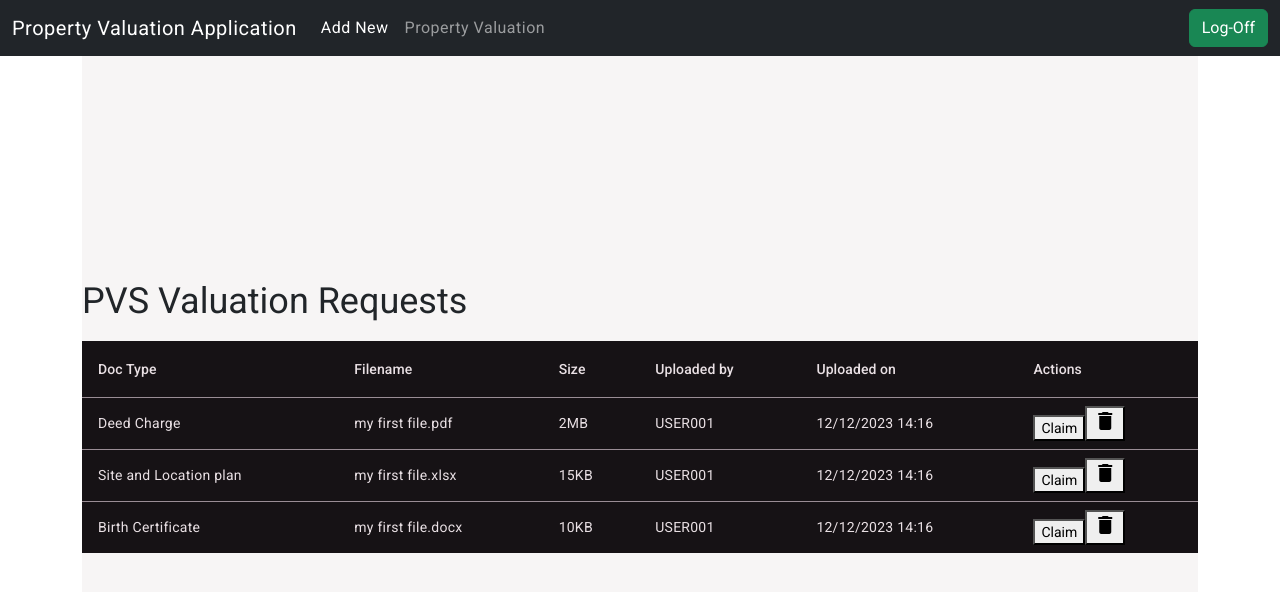
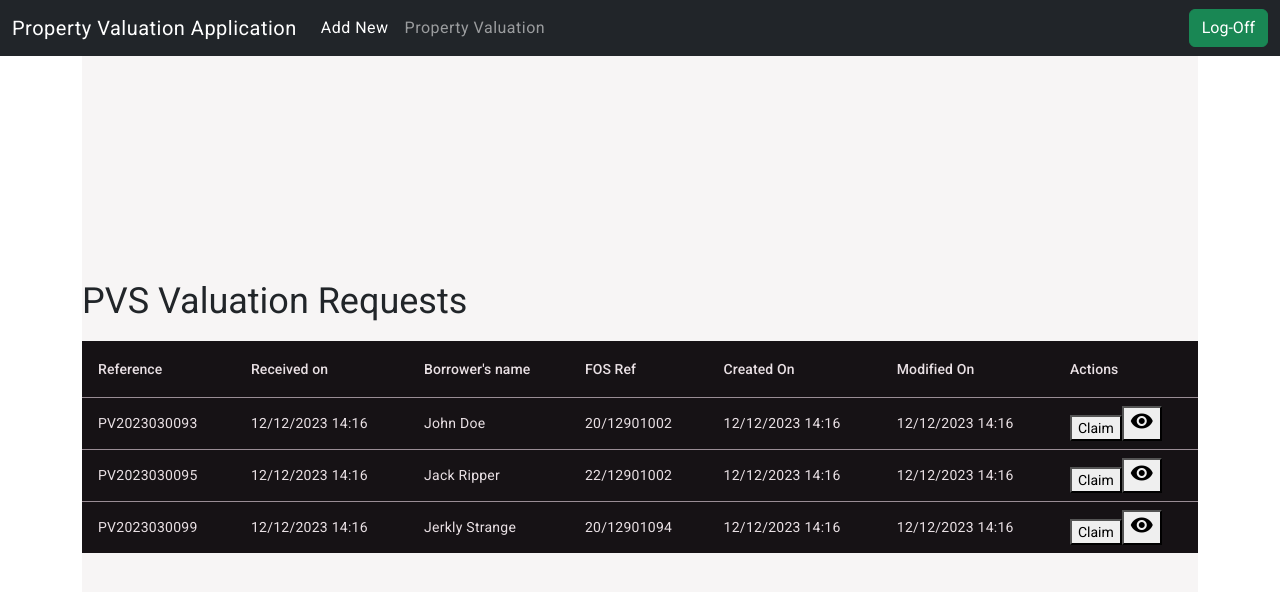
Before and after one commit to root001/propertyvaluationfe, an Angular app: page /property in a window 1280 px wide. Shown: the top 592 px of the page. Built offline with nearby package versions, Linux system fonts and the light colour scheme.

Commit message:
property view page static data

```diff
--- a/src/app/pages/property/property.component.html
+++ b/src/app/pages/property/property.component.html
@@ -2,32 +2,36 @@
     <div class="header col-md-12">
         <h3>PVS Valuation Requests</h3>
             <table mat-table [dataSource]="propertyData">
-                <ng-container matColumnDef="docType">
-                    <th mat-header-cell *matHeaderCellDef> Doc Type </th>
-                    <td mat-cell *matCellDef="let element"> {{element.docType}} </td>
+                <ng-container matColumnDef="reference">
+                    <th mat-header-cell *matHeaderCellDef> Reference </th>
+                    <td mat-cell *matCellDef="let element"> {{element.reference}} </td>
                 </ng-container>
-                <ng-container matColumnDef="filename">
-                    <th mat-header-cell *matHeaderCellDef> Filename </th>
-                    <td mat-cell *matCellDef="let element"> {{element.filename}} </td>
+                <ng-container matColumnDef="receivedOn">
+                    <th mat-header-cell *matHeaderCellDef> Received on </th>
+                    <td mat-cell *matCellDef="let element"> {{element.receivedOn}} </td>
                 </ng-container>
-                <ng-container matColumnDef="size">
-                    <th mat-header-cell *matHeaderCellDef> Size </th>
-                    <td mat-cell *matCellDef="let element"> {{element.size}} </td>
+                <ng-container matColumnDef="borrowersName">
+                    <th mat-header-cell *matHeaderCellDef> Borrower's name </th>
+                    <td mat-cell *matCellDef="let element"> {{element.borrowersName}} </td>
                 </ng-container>
-                <ng-container matColumnDef="uploadedBy">
-                    <th mat-header-cell *matHeaderCellDef> Uploaded by </th>
-                    <td mat-cell *matCellDef="let element"> {{element.uploadedBy}} </td>
+                <ng-container matColumnDef="fosRef">
+                    <th mat-header-cell *matHeaderCellDef> FOS Ref </th>
+                    <td mat-cell *matCellDef="let element"> {{element.fosRef}} </td>
                 </ng-container>
-                <ng-container matColumnDef="uploadedOn">
-                    <th mat-header-cell *matHeaderCellDef> Uploaded on </th>
-                    <td mat-cell *matCellDef="let element"> {{element.uploadedOn}} </td>
+                <ng-container matColumnDef="createdOn">
+                    <th mat-header-cell *matHeaderCellDef> Created On </th>
+                    <td mat-cell *matCellDef="let element"> {{element.createdOn}} </td>
+                </ng-container>
+                <ng-container matColumnDef="modifiedOn">
+                    <th mat-header-cell *matHeaderCellDef> Modified On </th>
+                    <td mat-cell *matCellDef="let element"> {{element.modifiedOn}} </td>
                 </ng-container>
                 <ng-container matColumnDef="actions">
                     <th mat-header-cell *matHeaderCellDef> Actions </th>
                     <td mat-cell *matCellDef="let element">
                         <button type="button" (click)="onClaim(element)">Claim</button>
                         <button mat-icon-button (click)="onView(element)">
-                            <mat-icon>delete</mat-icon>
+                            <mat-icon>visibility</mat-icon>
                         </button>
                     </td>
                 </ng-container>
--- a/src/app/pages/property/property.component.ts
+++ b/src/app/pages/property/property.component.ts
@@ -18,12 +18,12 @@ throw new Error('Method not implemented.');
 }
 
   propertyData = [
-    { docType: 'Deed Charge', filename: 'my first file.pdf', size: '2MB', uploadedBy: 'USER001', uploadedOn: '12/12/2023 14:16' },
-    { docType: 'Site and Location plan', filename: 'my first file.xlsx', size: '15KB', uploadedBy: 'USER001', uploadedOn: '12/12/2023 14:16' },
-    { docType: 'Birth Certificate', filename: 'my first file.docx', size: '10KB', uploadedBy: 'USER001', uploadedOn: '12/12/2023 14:16' }
+    { reference: 'PV2023030093', receivedOn: '12/12/2023 14:16', borrowersName: 'John Doe', fosRef: '20/12901002', createdOn: '12/12/2023 14:16', modifiedOn: '12/12/2023 14:16' },
+    { reference: 'PV2023030095', receivedOn: '12/12/2023 14:16', borrowersName: 'Jack Ripper', fosRef: '22/12901002', createdOn: '12/12/2023 14:16', modifiedOn: '12/12/2023 14:16' },
+    { reference: 'PV2023030099', receivedOn: '12/12/2023 14:16', borrowersName: 'Jerkly Strange', fosRef: '20/12901094', createdOn: '12/12/2023 14:16', modifiedOn: '12/12/2023 14:16' }
   ];
 
-  displayTableColumns: string[] = ['docType', 'filename', 'size', 'uploadedBy', 'uploadedOn', 'actions'];
+  displayTableColumns: string[] = ['reference', 'receivedOn', 'borrowersName', 'fosRef', 'createdOn', 'modifiedOn', 'actions'];
 
 
 }
```
